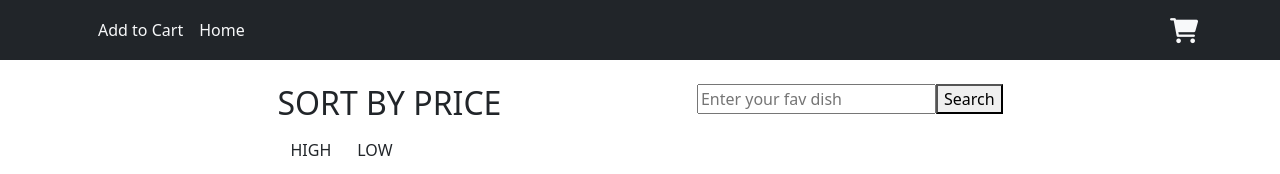
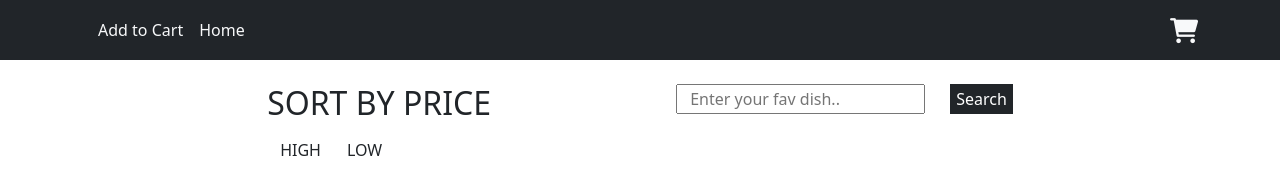
Before and after one commit to itsyogihr13/Food-dilivery, a React (Create React App) app: page / in a window 1280 px wide. Shown: the top 174 px of the page. Built offline with nearby package versions, Linux system fonts and the light colour scheme.

Commit message:
fully working

```diff
--- a/src/components/Cards.jsx
+++ b/src/components/Cards.jsx
@@ -53,16 +53,19 @@ const Cards = () => {
         <div>
           <input
             type="text"
-            placeholder="Enter your fav dish"
+            placeholder="Enter your fav dish.."
+            id="inputfield"
             onChange={(event) => setSearchdata(event.target.value)}
           />
-          <button>Search</button>
+
+          <button className="search">Search</button>
         </div>
       </div>
       <div className="row d-flex justify-content-center align-items-center">
         {data
           .filter((element) => {
-            if (searchdata == "") {
+            if (!searchdata) {
+              // alert("This item is not Available");/
               return element;
             } else if (
               element.rname.toLowerCase().includes(searchdata.toLowerCase())
@@ -108,4 +111,8 @@ const Cards = () => {
   );
 };
 
+// {
+//   document.getElementById("inputfield").style.border = "#0a95ff";
+// }
+
 export default Cards;
--- a/src/components/style.css
+++ b/src/components/style.css
@@ -18,6 +18,17 @@
   overflow: hidden;
   width: 100%;
   z-index: 100;
+}
+#inputfield {
+  padding-left: 12px;
+}
+.search {
+  background-color: #212529;
+  color: white;
+  padding: auto;
+  border: none;
+  margin-left: 25px;
+  height: 30px;
 }
 .iteamsdetails {
   max-width: 800px;
```
